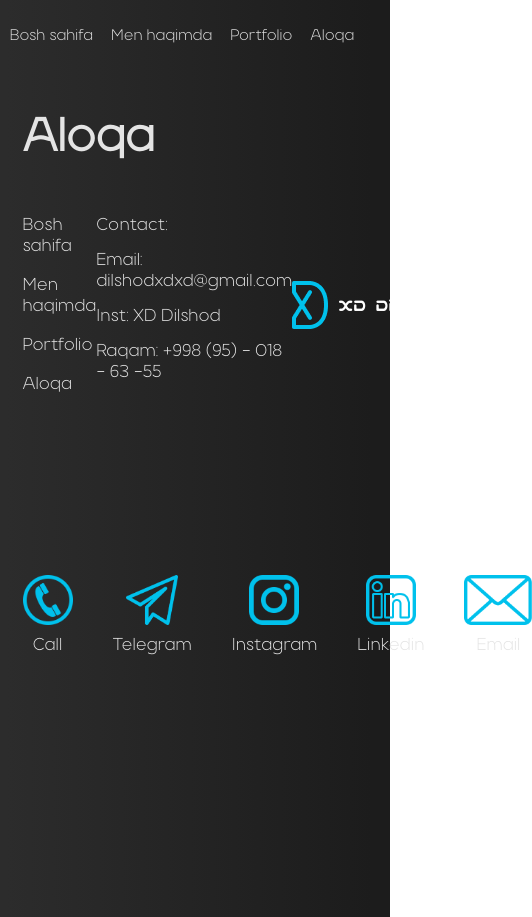
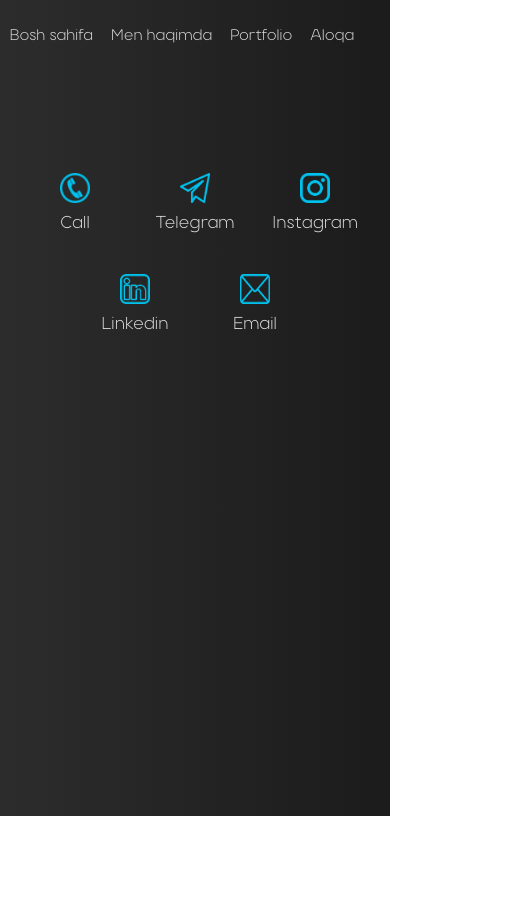
Before and after one commit to DilshodXD/portfolioReact, a React (Create React App) app: page /contact in a window 390 px wide. Shown: the whole page, 532 px wide, since content can reach past the window. After the commit the page ends 844 px from the top, so only its background shows below. Built offline with nearby package versions, Linux system fonts and the light colour scheme.

Commit message:
Responsive finished

```diff
--- a/src/pages/about/About.js
+++ b/src/pages/about/About.js
@@ -9,10 +9,10 @@ import About3 from "./../img/about3.jpg";
 
 const middle = () => {
   return (
-    <div class="about__content-middle">
-      <div class="about__content-text">
-        <h2 class="about__content-title">Men haqimda</h2>
-        <p class="about__content-subtitle">
+    <div className="about__content-middle">
+      <div className="about__content-text">
+        <h2 className="about__content-title">Men haqimda</h2>
+        <p className="about__content-subtitle">
           Hammaga yana bir marotaba salom! Siz bilasizki mening ismim
           Dilshod. Men haqimda qisqacha malumot: yoshim 18 da, TSTU da
           talabaman, Workout ga qiziqama va shugullanib turaman. Nega
@@ -36,18 +36,18 @@ const middle = () => {
 const full = () => {
   return (
     <>
-      <div class="about__content-left">
-        <div class="about__content-img">
-          <LazyLoadImage effect="blur" src={About1} alt="" class="content__img" />
+      <div className="about__content-left">
+        <div className="about__content-img">
+          <LazyLoadImage effect="blur" src={About1} alt="" className="content__img" />
         </div>
-        <div class="about__content-img">
-          <LazyLoadImage effect="blur" src={About2} alt="" class="content__img" />
+        <div className="about__content-img">
+          <LazyLoadImage effect="blur" src={About2} alt="" className="content__img" />
         </div>
       </div>
       {middle()}
-      <div class="about__content-right">
-        <div class="about__content-img">
-          <LazyLoadImage effect="blur" src={About3} alt="" class="content__img" />
+      <div className="about__content-right">
+        <div className="about__content-img">
+          <LazyLoadImage effect="blur" src={About3} alt="" className="content__img" />
         </div>
       </div>
     </>
@@ -64,10 +64,10 @@ const returner = () => {
 function Home() {
   return (
     <>
-      <div class="about" id="about">
-        <div class="container">
-          <div class="about__inner">
-            <div class="about__content">
+      <div className="about" id="about">
+        <div className="container">
+          <div className="about__inner">
+            <div className="about__content">
               {returner()}
             </div>
           </div>
--- a/src/pages/component.css
+++ b/src/pages/component.css
@@ -443,7 +443,7 @@ header {
 }
 
 .portfolio-link {
-    width: max-content;
+    width: fit-content;
     font-family: var(--pro);
     font-size: 18px;
     line-height: 21px;
@@ -702,3 +702,8 @@ header {
         transform: rotateY(0deg);
     }
 }
+
+.small-footer{
+    height: 88vh;
+    background: linear-gradient(90deg, #2C2C2C 1.56%, #1C1C1C 95.55%);
+}
--- a/src/pages/contact/Contact.js
+++ b/src/pages/contact/Contact.js
@@ -10,50 +10,50 @@ import Instagram from "./../img/instagram.png";
 import Linkedin from "./../img/linkedin.png";
 import Email from "./../img/mail.png";
 
-function Home() {
+const fullSize = () => {
   return (
     <footer>
-      <div class="footer">
-        <div class="container">
+      <div className="footer">
+        <div className="container">
           <h3 className="footer__title">Aloqa</h3>
-          <div class="footer__inner">
-            <div class="footer__links">
-              <Link to="/" class="footer__text">
+          <div className="footer__inner">
+            <div className="footer__links">
+              <Link to="/" className="footer__text">
                 Bosh sahifa
               </Link>
-              <Link to="/about" class="footer__text">
+              <Link to="/about" className="footer__text">
                 Men haqimda
               </Link>
-              <Link to="/portfolio" class="footer__text">
+              <Link to="/portfolio" className="footer__text">
                 Portfolio
               </Link>
-              <Link to="/contact" class="footer__text">
+              <Link to="/contact" className="footer__text">
                 Aloqa
               </Link>
             </div>
-            <div class="footer__contact">
-              <p class="footer__text-immutable">Contact:</p>
-              <p class="footer__text-immutable">
+            <div className="footer__contact">
+              <p className="footer__text-immutable">Contact:</p>
+              <p className="footer__text-immutable">
                 Email:{" "}
-                <a href="mailto:dilshodxdxd@gmail.com" class="footer__text">
+                <a href="mailto:dilshodxdxd@gmail.com" className="footer__text">
                   dilshodxdxd@gmail.com
                 </a>
               </p>
-              <p class="footer__text-immutable">
+              <p className="footer__text-immutable">
                 Inst:{" "}
-                <a href="#header" class="footer__text">
+                <a href="#header" className="footer__text">
                   XD Dilshod
                 </a>
               </p>
-              <p class="footer__text-immutable">
+              <p className="footer__text-immutable">
                 Raqam:{" "}
-                <a href="tel:+998950186355" class="footer__text">
+                <a href="tel:+998950186355" className="footer__text">
                   +998 (95) - 018 - 63 -55
                 </a>{" "}
               </p>
             </div>
-            <div class="footer__contant">
-              <Link to="/" class="logo">
+            <div className="footer__contant">
+              <Link to="/" className="logo">
                 <img src={Logo} alt=""></img>
                 <p>XD Dilshod</p>
               </Link>
@@ -91,7 +91,53 @@ function Home() {
       </div>
       <Outlet />
     </footer>
-  );
+  )
+}
+const smallSize = () => {
+  return (
+    <div className='small-footer'>
+      <div className="container">
+        <div className="footer__info">
+          <a
+            href="tel:+998950186355"
+            className="info__logo">
+            <img className="logo-img" src={Call} alt="" />
+            <p className="logo-title">Call</p>
+          </a>
+          <a
+            href="https://t.me/DilshodXD"
+            className="info__logo">
+            <img className="logo-img" src={Telegram} alt="" />
+            <p className="logo-title">Telegram</p>
+          </a>
+          <a
+            href="https://www.instagram.com/dilshod__xojimuhammedov/"
+            className="info__logo"
+          >
+            <img className="logo-img" src={Instagram} alt="" />
+            <p className="logo-title">Instagram</p>
+          </a>
+          <a
+            href="https://www.linkedin.com/in/dilshod-xojimuhammedov-843b00250/"
+            className="info__logo"
+          >
+            <img className="logo-img" src={Linkedin} alt="" />
+            <p className="logo-title">Linkedin</p>
+          </a>
+          <a
+            href="mailto:dilshodxdxd@gmail.com"
+            className="info__logo">
+            <img className="logo-img" src={Email} alt="" />
+            <p className="logo-title">Email</p>
+          </a>
+        </div>
+      </div>
+    </div>
+  )
+}
+
+function Home() {
+  return smallSize()
 }
 
 export default Home;
--- a/src/pages/home/Home.js
+++ b/src/pages/home/Home.js
@@ -9,20 +9,20 @@ import bottom from "./../img/gl-bottom.png";
 
 const left = () => {
   return (
-    <div class="header__bottom-left">
-      <h1 class="header__bottom-title">Salom</h1>
-      <p class="header__bottom-subtittle">Men Dilshod Xojimuhammedov</p>
-      <p class="header__bottom-text">
+    <div className="header__bottom-left">
+      <h1 className="header__bottom-title">Salom</h1>
+      <p className="header__bottom-subtittle">Men Dilshod Xojimuhammedov</p>
+      <p className="header__bottom-text">
         Men web dasturchilik kursida o'qidim va dasturlashning Front-end
         yo'nalishi bo'yicha bilimlarga ega bo'ldim. Bu yo'nalishni
         yanada chuqurroq o'rganish uchun o'z ustimda ishlab kelmoqdaman.
       </p>
-      <Link to="contact" class="header__bottom-contact">
+      <Link to="contact" className="header__bottom-contact">
         Men bilan bog'lanish
       </Link>
       <a
         href="https://github.com/DilshodXD"
-        class="header__bottom-contact"
+        className="header__bottom-contact"
       >
         Git hub akaunt
       </a>
@@ -33,18 +33,18 @@ const full = () => {
   return (
     <>
       {left()}
-      <div class="header__bottom-right">
-        <div class="header__bottom-round">
-          <div class="round__img">
-            <img class="round__img-top" src={top} alt="" />
-            <img class="round__img-bottom" src={bottom} alt="" />
+      <div className="header__bottom-right">
+        <div className="header__bottom-round">
+          <div className="round__img">
+            <img className="round__img-top" src={top} alt="" />
+            <img className="round__img-bottom" src={bottom} alt="" />
           </div>
-          <div class="round round2">css</div>
-          <div class="round round3">js</div>
-          <div class="round round4">html</div>
-          <div class="round round5">React</div>
-          <div class="round round6">git</div>
-          <div class="round round7">sass</div>
+          <div className="round round2">css</div>
+          <div className="round round3">js</div>
+          <div className="round round4">html</div>
+          <div className="round round5">React</div>
+          <div className="round round6">git</div>
+          <div className="round round7">sass</div>
         </div>
       </div>
     </>
@@ -61,9 +61,9 @@ const retuner = () => {
 function Home() {
   return (
     <>
-      <div class="header__bottom">
-        <div class="container">
-          <div class="header__bottom-inner">
+      <div className="header__bottom">
+        <div className="container">
+          <div className="header__bottom-inner">
             {retuner()}
           </div>
         </div>
--- a/src/pages/media.css
+++ b/src/pages/media.css
@@ -74,62 +74,60 @@
     }
 
     .portfolio__inner {
-        padding: 50px 0 75px;
+        padding: 0;
     }
 
-    .portfolio__title {
-        font-size: 28px;
-        line-height: 34px;
-        text-align: left;
-        margin-bottom: 30px;
-    }
-
-    .portfolio__corausel-btn {
-        transform: scale(.6);
-    }
-
-    #prev {
-        transform: scale(.6) rotateZ(180deg);
-    }
-
-    .portfolio__corausel-content {
-        border-radius: 12px;
-        padding: 15px;
-        flex-direction: column;
-        align-items: center;
-        justify-content: space-between;
-        gap: 10px;
-    }
-
-    .corausel__right {
+    .portfolio-box {
+        padding: 12px;
         gap: 6px;
     }
 
-    .corausel__left-img {
-        border-radius: 12px;
+    .portfolio-img {
+        border-radius: 6px;
         width: 200px;
         height: 200px;
     }
 
-    .corausel__right-title {
+    .portfolio-text {
+        width: fit-content;
+        height: min-content;
         font-size: 14px;
-        line-height: 18px;
+        line-height: 19px;
     }
 
-    .corausel__right-text {
-        height: 150px;
-        width: 200px;
-        font-size: 13px;
-        line-height: 15px;
+    .portfolio-link {
+        font-size: 16px;
+        line-height: 20px;
+        letter-spacing: 0px;
     }
 
-    .corausel__right-link {
-        font-size: 13px;
-        line-height: 15px;
+    .portfolio-link:after {
+        background-color: transparent;
+    }
+
+    .portfolio-link {
+        display: flex;
+        gap: 16px;
+    }
+
+    .portfolio__title {
+        font-size: 20px;
+        line-height: 20px;
+        text-align: left;
     }
 
     .footer__inner {
         padding: 30px 0;
+    }
+
+    .footer__info {
+        padding-top: 100px;
+        margin: 0px;
+        display: flex;
+        flex-wrap: wrap;
+        justify-content: center;
+        gap: 40px;
+        align-items: center;
     }
 
     .footer__links {
@@ -140,4 +138,21 @@
         gap: 14px;
         margin-right: 0px;
     }
+
+    .footer__title {
+        padding-top: 10px;
+        padding-bottom: 0px;
+        font-weight: 600;
+        font-size: 30px;
+        line-height: 32px;
+    }
+
+    .logo-img{
+        width: 30px;
+        height: 30px;
+    }
+
+    .info__logo{
+        width: 80px;
+    }
 }
--- a/src/pages/portfolio/Portfolio.js
+++ b/src/pages/portfolio/Portfolio.js
@@ -5,13 +5,8 @@ import CarouselInfo from "../carouselInfo.json";
 import { LazyLoadImage } from 'react-lazy-load-image-component';
 import 'react-lazy-load-image-component/src/effects/blur.css';
 
-function Home() {
-  return (
-    <div className="portfolio">
-      <div className="container">
-        <h3 className="portfolio__title">Portfolio</h3>
-        <div className="portfolio__inner">
-          {CarouselInfo.map((post) => {
+
+const fullSize = (post) => {
   return (
     <div key={post.id} className="portfolio-box">
       <a href={post.link}>
@@ -27,7 +22,43 @@ function Home() {
       </a>
     </div>
   );
-          })}
+}
+
+const smallSize = (post) => {
+  return (
+    <div key={post.id} className="portfolio-box">
+      <a href={post.link}>
+        <LazyLoadImage effect="blur" className="portfolio-img" src={post.img} alt="" />
+      </a>
+      <h3 className="portfolio-title">{post.title}</h3>
+      <p className="portfolio-text">{post.text}</p>
+      <br />
+      <dir className="portfolio-link">
+        <a href={post.link} className="portfolio-link">
+          Demo
+        </a>
+        <a href={post.github} className="portfolio-link">
+          Source
+        </a>
+      </dir>
+    </div>
+  );
+}
+
+const returner = (post) =>{
+  if (window.outerWidth <=425) {
+   return smallSize(post)
+  }
+  return fullSize(post)
+}
+
+  function Home() {
+    return (
+      <div className="portfolio">
+        <div className="container">
+          <h3 className="portfolio__title">Portfolio</h3>
+          <div className="portfolio__inner">
+            {CarouselInfo.map((post) => returner(post))}
           </div>
         </div>
       </div>
```
Lines whose indentation alone changed are shown as unchanged.
